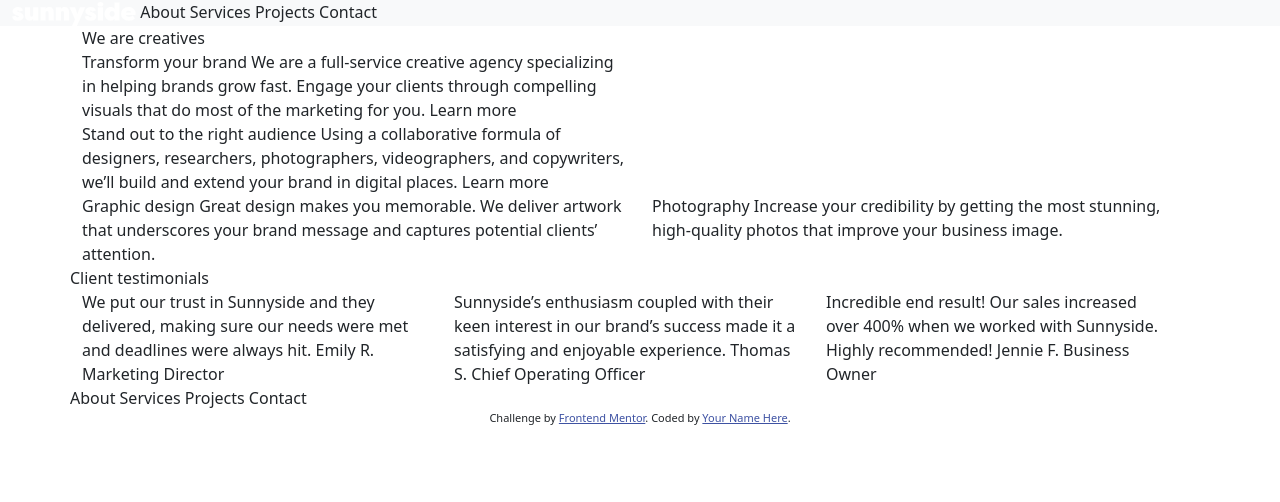
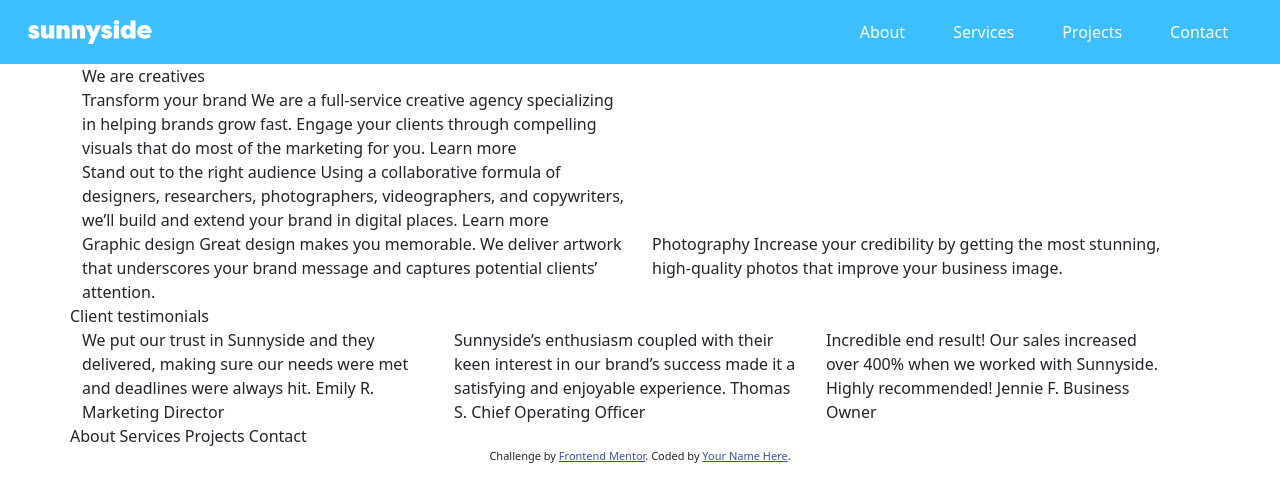
Before and after one commit to antran1245/sunnyside-agency-landing-page-main, a plain HTML site: page index.html in a window 1280 px wide. Drawn offline with nearby package versions, Linux system fonts and the light colour scheme.

Commit message:
created the nav 90%

```diff
--- a/index.html
+++ b/index.html
@@ -10,6 +10,7 @@
   <!-- Bootstrap cdn -->
   <link href="https://cdn.jsdelivr.net/npm/bootstrap@5.0.2/dist/css/bootstrap.min.css" rel="stylesheet" integrity="sha384-EVSTQN3/azprG1Anm3QDgpJLIm9Nao0Yz1ztcQTwFspd3yD65VohhpuuCOmLASjC" crossorigin="anonymous">
 
+  <link rel="stylesheet" href="style.css">
   <title>Frontend Mentor | Sunnyside agency landing page</title>
 
   <!-- Feel free to remove these styles or customise in your own stylesheet 👍 -->
@@ -26,14 +27,29 @@
 </head>
 
 <body>
-  <nav class="class navbar-expand-lg navbar-light bg-light">
-    <div class="container-fluid">
-      <img src="./images/logo.svg" alt="logo">
-      <button class="navbar-toggler" type="button"></button>
-      About
-      Services
-      Projects
-      Contact
+  <nav class="navbar navbar-expand-md">
+    <div class="container-fluid p-1">
+      <img src="./images/logo.svg" alt="logo" class="ms-4">
+      <button class="navbar-toggler me-4" type="button" data-bs-toggle="collapse" data-bs-target="#navbarContent">
+        <span class="navbar-toggler-icon"></span>
+      </button>
+      <div class="collapse navbar-collapse pe-4 justify-content-end" id="navbarContent">
+        <ul class="navbar-nav mt-sm-2 mt-md-0">
+          <li class="nav-item">
+            <a href="#" class="nav-link px-4">About</a>
+          </li>
+          <li class="nav-item">
+            <a href="#" class="nav-link px-4">Services</a>
+          </li>
+          <li class="nav-item">
+            <a href="#" class="nav-link px-4">Projects</a>
+          </li>
+          <li class="nav-item">
+            <a href="#" class="nav-link px-4">Contact</a>
+          </li>
+        </ul>
+
+      </div>
     </div>
   </nav>
 
@@ -107,6 +123,7 @@
     Challenge by <a href="https://www.frontendmentor.io?ref=challenge" target="_blank">Frontend Mentor</a>.
     Coded by <a href="#">Your Name Here</a>.
   </div>
+  <script src="https://cdn.jsdelivr.net/npm/bootstrap@5.0.2/dist/js/bootstrap.bundle.min.js" integrity="sha384-MrcW6ZMFYlzcLA8Nl+NtUVF0sA7MsXsP1UyJoMp4YLEuNSfAP+JcXn/tWtIaxVXM" crossorigin="anonymous"></script>
 </body>
 
 </html>
--- /dev/null
+++ b/style.css
@@ -0,0 +1,25 @@
+* {
+    padding: 0px;
+    margin: 0px;
+}
+/* Navbar */
+.navbar {
+    background-color: #3DBEFF;
+}
+
+.navbar a {
+    text-decoration: none;
+    color: white;
+}
+.navbar .navbar-toggler {
+    border: none;
+    outline: none;
+}
+.navbar .navbar-toggler-icon {
+    background-image: url(./images/icon-hamburger.svg);
+}
+.navbar a:hover {
+    border-radius: 20px;
+    background-color: white;
+    color: black;
+}
```
